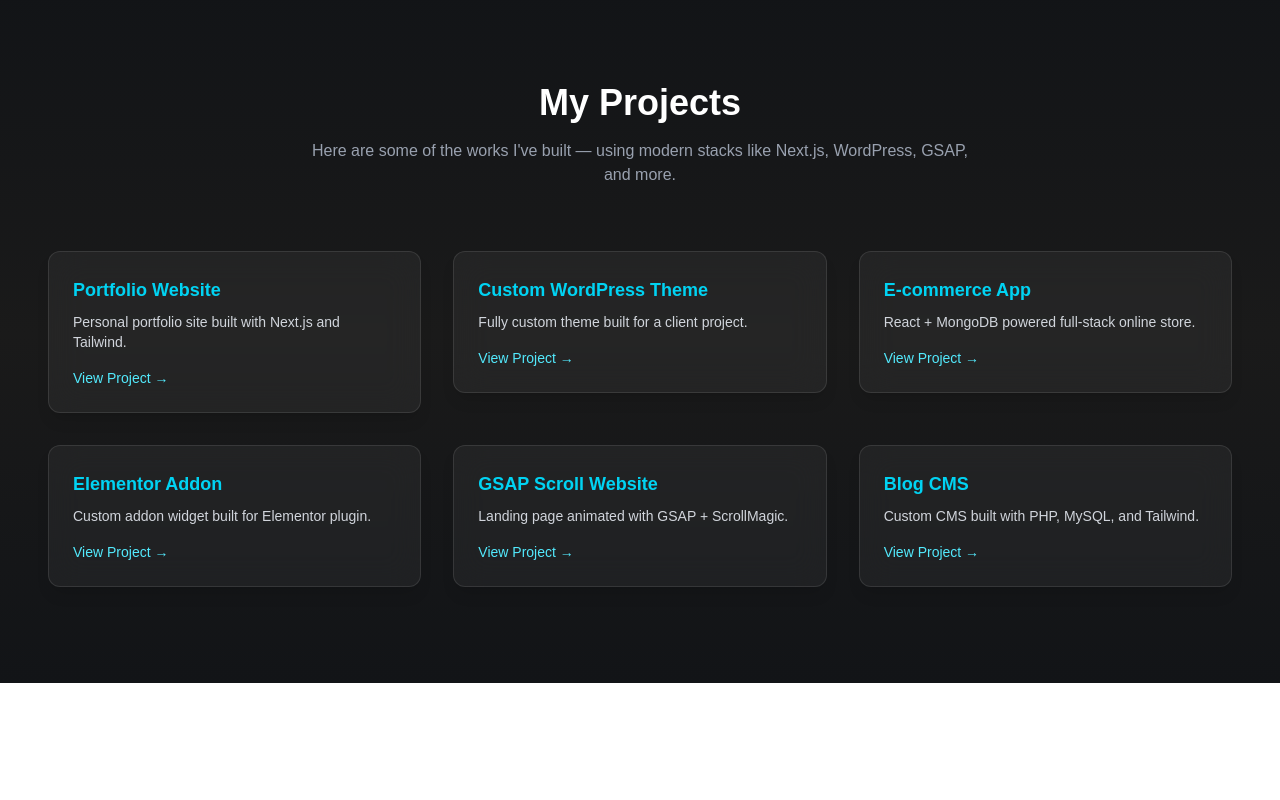
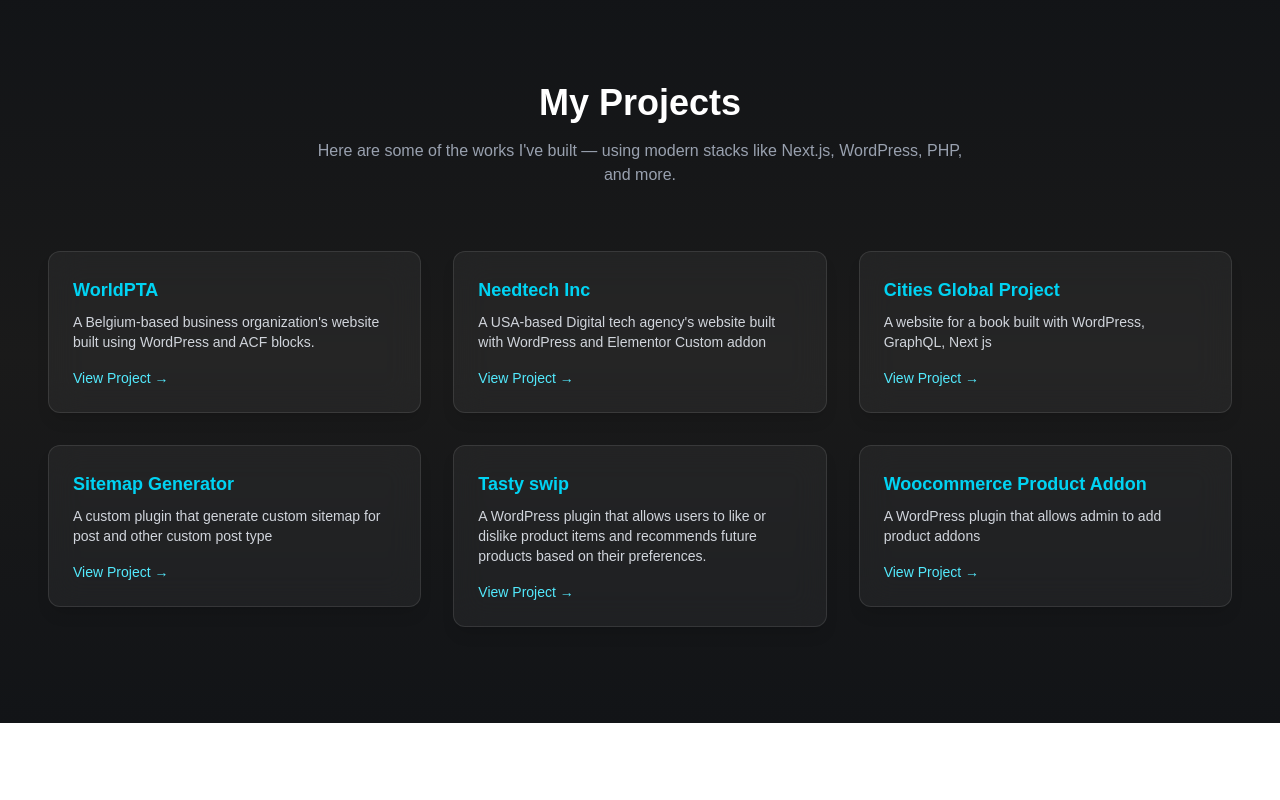
Before and after one commit to md-hiron/hirondev, a Next.js app: page / in a window 1280 px wide. Shown: the part 2180-2980 px from the top of the page. Built offline with nearby package versions, Linux system fonts and the light colour scheme.

Commit message:
testimonial and projects added

```diff
--- a/app/contact-form.jsx
+++ b/app/contact-form.jsx
@@ -35,7 +35,7 @@
       const result = await res.json();
 
       if (result.success) {
-        setStatus('✅ Message sent successfully!');
+        setStatus('✅ Message sent successfully! I’ll get back to you shortly.');
         form.reset();
       } else {
         setStatus(`❌ ${result.message || 'Something went wrong.'}`);
--- a/app/footer.jsx
+++ b/app/footer.jsx
@@ -3,10 +3,8 @@
   FaLinkedin,
   FaTelegramPlane,
   FaWhatsapp,
-  FaTwitter
+  FaGithub
 } from 'react-icons/fa';
-
-
 
 export default function Footer() {
   return (
@@ -20,7 +18,7 @@
         {/* Social Icons */}
         <div className="flex gap-4 text-xl" data-aos="fade-left">
           <Link
-            href="https://linkedin.com/in/your-profile"
+            href="https://www.linkedin.com/in/md-hiron-mia-872485214/"
             target="_blank"
             aria-label="LinkedIn"
             className="hover:text-cyan-400 transition"
@@ -28,15 +26,7 @@
             <FaLinkedin />
           </Link>
           <Link
-            href="https://t.me/your-telegram"
-            target="_blank"
-            aria-label="Telegram"
-            className="hover:text-cyan-400 transition"
-          >
-            <FaTelegramPlane />
-          </Link>
-          <Link
-            href="https://wa.me/yourwhatsapplink"
+            href="https://wa.link/9z29aj"
             target="_blank"
             aria-label="WhatsApp"
             className="hover:text-cyan-400 transition"
@@ -44,12 +34,12 @@
             <FaWhatsapp />
           </Link>
           <Link
-            href="https://x.com/yourusername"
+            href="https://github.com/md-hiron"
             target="_blank"
-            aria-label="X (Twitter)"
+            aria-label="GitHub"
             className="hover:text-cyan-400 transition"
           >
-            <FaTwitter />
+            <FaGithub />
           </Link>
         </div>
       </div>
--- a/app/projects.jsx
+++ b/app/projects.jsx
@@ -1,34 +1,34 @@
 export default function Projects() {
   const projects = [
     {
-      title: 'Portfolio Website',
-      description: 'Personal portfolio site built with Next.js and Tailwind.',
-      link: 'https://github.com/your-username/portfolio',
+      title: 'WorldPTA',
+      description: 'A Belgium-based business organization\'s website built using WordPress and ACF blocks.',
+      link: 'https://worldpta.org/',
     },
     {
-      title: 'Custom WordPress Theme',
-      description: 'Fully custom theme built for a client project.',
-      link: 'https://yourclientsite.com',
+      title: 'Needtech Inc',
+      description: 'A USA-based Digital tech agency\'s website built with WordPress and Elementor Custom addon',
+      link: 'https://www.needtechinc.com/',
     },
     {
-      title: 'E-commerce App',
-      description: 'React + MongoDB powered full-stack online store.',
-      link: 'https://github.com/your-username/ecommerce-app',
+      title: 'Cities Global Project',
+      description: 'A website for a book built with WordPress, GraphQL, Next js',
+      link: 'https://www.citiesprojectglobal.com',
     },
     {
-      title: 'Elementor Addon',
-      description: 'Custom addon widget built for Elementor plugin.',
-      link: 'https://github.com/your-username/elementor-addon',
+      title: 'Sitemap Generator',
+      description: 'A custom plugin that generate custom sitemap for post and other custom post type',
+      link: 'https://github.com/md-hiron/wp-sitemap-generator',
     },
     {
-      title: 'GSAP Scroll Website',
-      description: 'Landing page animated with GSAP + ScrollMagic.',
-      link: 'https://yourgsappage.com',
+      title: 'Tasty swip',
+      description: 'A WordPress plugin that allows users to like or dislike product items and recommends future products based on their preferences.',
+      link: 'https://github.com/md-hiron/tasty',
     },
     {
-      title: 'Blog CMS',
-      description: 'Custom CMS built with PHP, MySQL, and Tailwind.',
-      link: 'https://github.com/your-username/blog-cms',
+      title: 'Woocommerce Product Addon',
+      description: 'A WordPress plugin that allows admin to add product addons',
+      link: 'https://github.com/md-hiron/wc-product-addon',
     },
   ];
 
@@ -42,7 +42,7 @@
         <div className="text-center mb-16">
           <h2 className="text-3xl md:text-4xl font-bold mb-4" data-aos="fade-up">My Projects</h2>
           <p className="text-gray-400 max-w-2xl mx-auto" data-aos="fade-up" data-aos-delay="100">
-            Here are some of the works I've built — using modern stacks like Next.js, WordPress, GSAP, and more.
+            Here are some of the works I've built — using modern stacks like Next.js, WordPress, PHP, and more.
           </p>
         </div>
 
```
